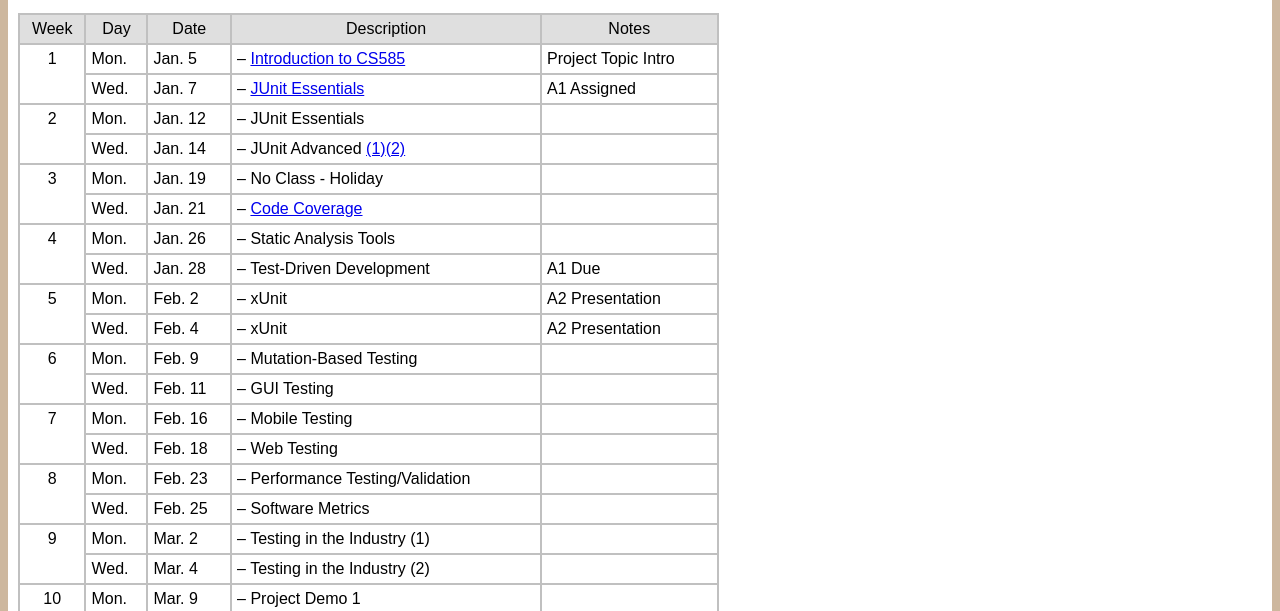
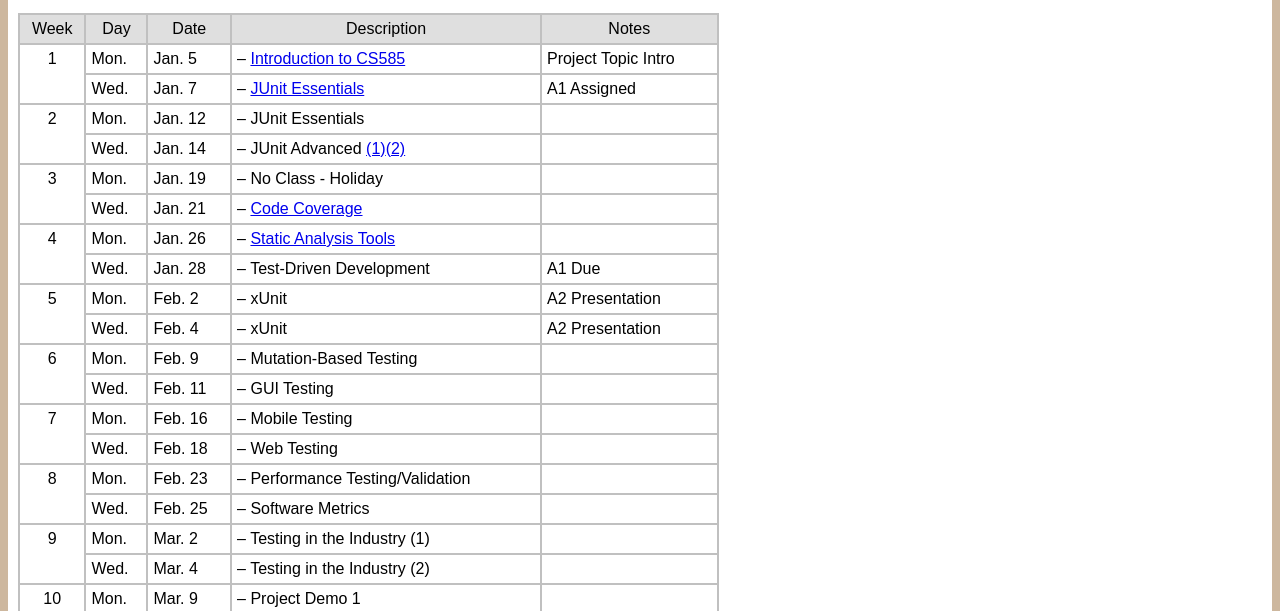
Before and after one commit to csupomona-cs585/csupomona-cs585.github.io, a plain HTML site: page schedule.html in a window 1280 px wide. Shown: the part 189-800 px from the top of the page. Drawn offline with Linux system fonts and the light colour scheme.

Commit message:
Update new slides

```diff
--- a/schedule.html
+++ b/schedule.html
@@ -85,7 +85,7 @@
 				<td rowspan="2" valign="top" align="center">4</td>
 				<td valign="top">Mon.</td>
 				<td valign="top">Jan. 26</td>
-				<td valign="top">&ndash; Static Analysis Tools</td>
+				<td valign="top">&ndash; <a href="slides/W4-L1-Reveal-Code-Qualtiy-Tools.pdf">Static Analysis Tools</a></td>
 				<td valign="top"></td>
 			</tr>
 			<tr>
```
Also changed, not shown: 1 other file.
